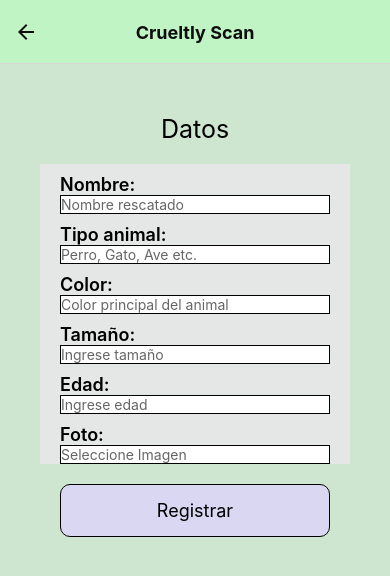
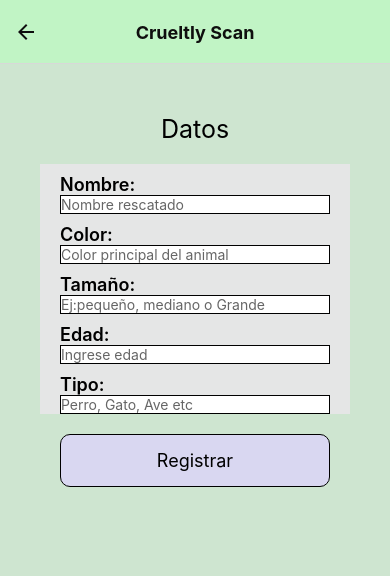
Before and after one commit to Seba8117/CrueltyScan, a React Native app: screen /RegistroRescatado in a window 390 px wide. Shown: the top 576 px of the page. Built offline with nearby package versions, Linux system fonts and the light colour scheme.

Commit message:
Registro Rescatado hecho, falta ingresar rut.

```diff
--- a/View/RegistroMarca.js
+++ b/View/RegistroMarca.js
@@ -9,7 +9,7 @@ const RegistroMarca = ({ navigation }) => {
 
 
     const registrarMarca  = async () => {
-        if (nombreMarca === ''  ) {
+        if (nombreMarca === ''||  descripcion=== '') {
             Alert.alert('Alerta', 'Hay campos vacios.', [
                 { text: 'Cerrar', onPress: () => console.log('se cerro la alerta') }
             ])
--- a/View/RegistroRescatado.js
+++ b/View/RegistroRescatado.js
@@ -3,26 +3,58 @@ import { Modal, Text, Button, View, StyleSheet, TextInput, Pressable, SafeAreaVi
 const RegistroResacatado = ({ navigation }) => {
     // Campos formulario
     const [nombreRescatado, guardarNombreRescatado] = useState('');
-    const [tipoAnimal, guardarTipoAnimal] = useState('');
     const [color, guardarColor] = useState('');
     const [tamaño, guardarTamaño] = useState('');
     const [edad, guardarEdad] = useState('');
+    const [tipoMascota, guardarTipo] = useState('');
     const [foto, guardarFoto] = useState('');
 
-    const registrarRescatado = () => {
-        if (nombreRescatado === '' || tipoAnimal === '' || color === ''|| tamaño === ''|| edad === ''|| foto === '') {
+    const registrarRescatado = async() => {
+        if (nombreRescatado === '' || tipoMascota === '' || color === ''|| tamaño === ''|| edad === '') {
             Alert.alert('Alerta', 'Hay campos vacios.', [
                 { text: 'Cerrar', onPress: () => console.log('se cerro la alerta') }
             ])
             return;
         }
-        else{
-            Alert.alert('Alerta', 'Se registró la mascota correctamente.', [
+        const requestOptions = {
+            method: 'POST',
+            headers: {
+              "Content-Type": "application/json"
+            },
+            body: JSON.stringify({
+                "color":color,
+                "tamano":tamaño,
+                "nombre":nombreRescatado,
+                "edad":edad,
+                "tipo_mascota":tipoMascota,
+                "rut": "12312312-3",
+
+
+
+
+
+
+            //    "foto":foto,
+            //    "adptado": 0
+            })
+          };
+          let respuesta = ''
+          try {
+            respuesta = await fetch("https://crueltyscan.azurewebsites.net/api/mascotas", requestOptions)
+          } catch (error) {
+            Alert.alert('Alerta', 'Error en el sistema', [
+              { text: 'Cerrar', onPress: () => console.log('se cerro la alerta') }
+            ])
+            return;
+          }
+
+          if (respuesta.status === 200) {
+              navigation.navigate('Inicio')
+              Alert.alert('Alerta', 'Se registró una nueva mascota', [
                 { text: 'Cerrar', onPress: () => console.log('se cerro la alerta') }
-            ])
-            navigation.navigate('Inicio')
-            return;
-        }
+              ])
+              return;
+            }
 
     }
     return (
@@ -34,18 +66,13 @@ const RegistroResacatado = ({ navigation }) => {
                     onChangeText={texto => guardarNombreRescatado(texto)}
                     value={nombreRescatado} />
 
-                <Text style={styles.letras}>Tipo animal:</Text>
-                <TextInput placeholder='Perro, Gato, Ave etc.' placeholderTextColor={'#666'} style={styles.input}
-                    onChangeText={texto => guardarTipoAnimal(texto)}
-                    value={tipoAnimal} />
-
                 <Text style={styles.letras}>Color:</Text>
                 <TextInput placeholder='Color principal del animal' placeholderTextColor={'#666'} style={styles.input}
                     onChangeText={texto => guardarColor(texto)}
                     value={color} />
 
                 <Text style={styles.letras}>Tamaño:</Text>
-                <TextInput placeholder='Ingrese tamaño' placeholderTextColor={'#666'} style={styles.input}
+                <TextInput placeholder='Ej:pequeño, mediano o Grande' placeholderTextColor={'#666'} style={styles.input}
                     onChangeText={texto => guardarTamaño(texto)}
                     value={tamaño}/>
 
@@ -54,10 +81,10 @@ const RegistroResacatado = ({ navigation }) => {
                     onChangeText={texto => guardarEdad(texto)}
                     value={edad}/>
 
-                <Text style={styles.letras}>Foto:</Text>
-                <TextInput type='file' placeholder='Seleccione Imagen' placeholderTextColor={'#666'} style={styles.input}
-                    onChangeText={texto => guardarFoto(texto)}
-                    value={foto} />
+                <Text style={styles.letras}>Tipo:</Text>
+                <TextInput type='file' placeholder='Perro, Gato, Ave etc' placeholderTextColor={'#666'} style={styles.input}
+                    onChangeText={texto => guardarTipo(texto)}
+                    value={tipoMascota} />
 
             </View>
             <Pressable style={styles.boton} onPress={() => registrarRescatado()} >
```
